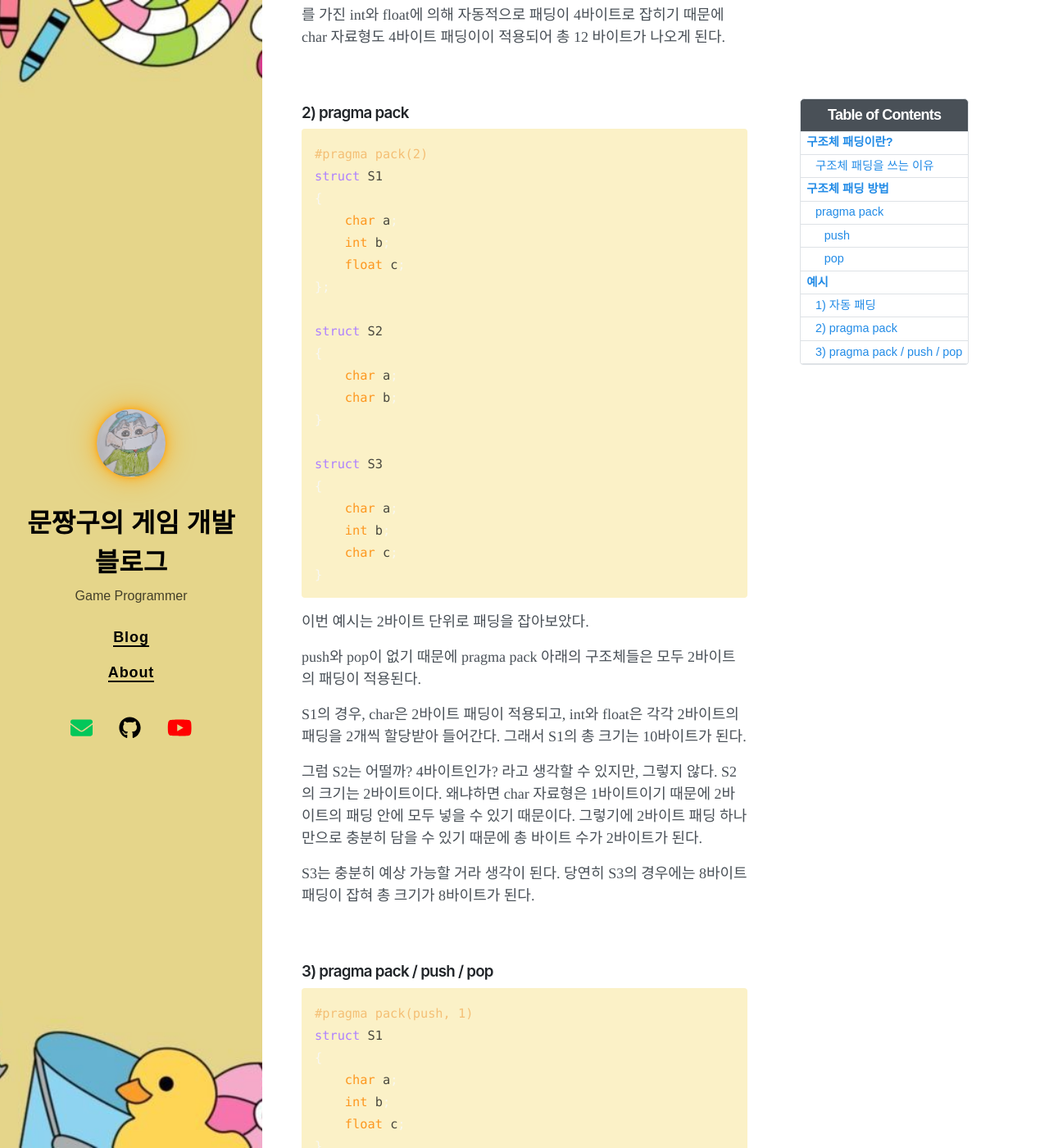
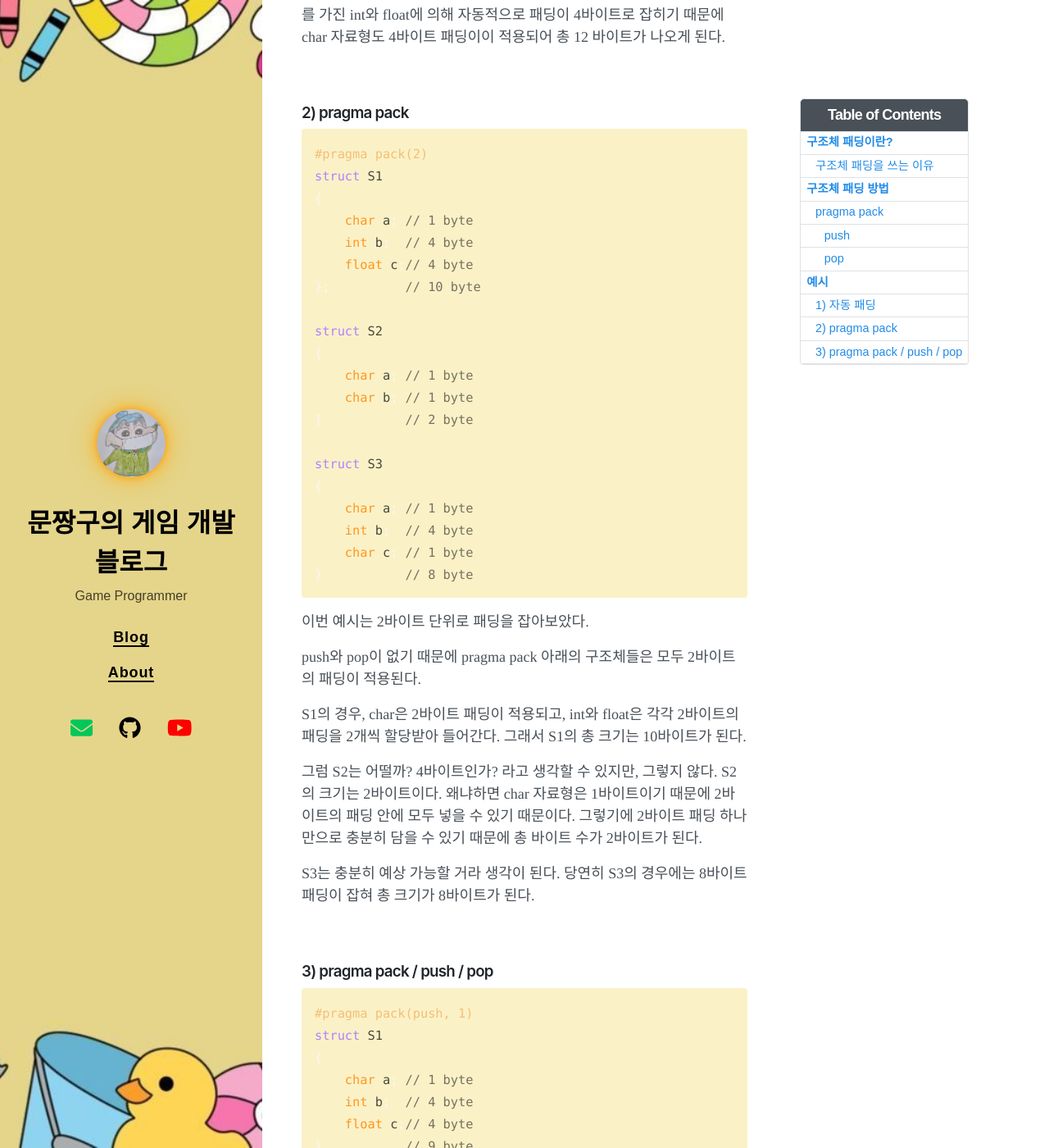
Before and after one commit to munjjang9/munjjang9.github.io, a Jekyll site: the page built from _posts/2024-12-16-TK-Struct-Padding.md, in a window 1280 px wide and 1400 px high, scrolled down 2009 px. Shown: the whole window at 82% size. Built offline with Jekyll 4.4.1, drawn with Linux system fonts in a browser that asks for light colours; nearby versions of some CDN libraries; comment, search, counter and statistics services are not loaded; some of the changed text lies outside the part shown.

Commit message:
Update 2024-12-16-TK-Struct-Padding.md
Description Added

````diff
--- a/_posts/2024-12-16-TK-Struct-Padding.md
+++ b/_posts/2024-12-16-TK-Struct-Padding.md
@@ -77,23 +77,23 @@ struct S
 #pragma pack(2)
 struct S1
 {
-    char a;
-    int b;
-    float c;
-};
+    char a; // 1 byte
+    int b;  // 4 byte
+    float c;// 4 byte
+};          // 10 byte
 
 struct S2
 {
-    char a;
-    char b;
-}
+    char a; // 1 byte
+    char b; // 1 byte
+}           // 2 byte
 
 struct S3
 {
-    char a;
-    int b;
-    char c;
-}
+    char a; // 1 byte
+    int b;  // 4 byte
+    char c; // 1 byte
+}           // 8 byte
 ```
 
 이번 예시는 2바이트 단위로 패딩을 잡아보았다.
@@ -114,18 +114,18 @@ S3는 충분히 예상 가능할 거라 생각이 된다. 당연히 S3의 경우
 #pragma pack(push, 1)
 struct S1
 {
-    char a;
-    int b;
-    float c;
-}
+    char a; // 1 byte
+    int b;  // 4 byte
+    float c;// 4 byte
+}           // 9 byte
 #pragma pack(pop)
 
 struct S2
 {
-    char a;
-    int b;
-    float c;
-}
+    char a; // 1 byte
+    int b;  // 4 byte
+    float c;// 4 byte
+}           // 12 byte
 ```
 
 위의 예시는 push와 pop이 적용되는 걸 볼 수 있다.
````
